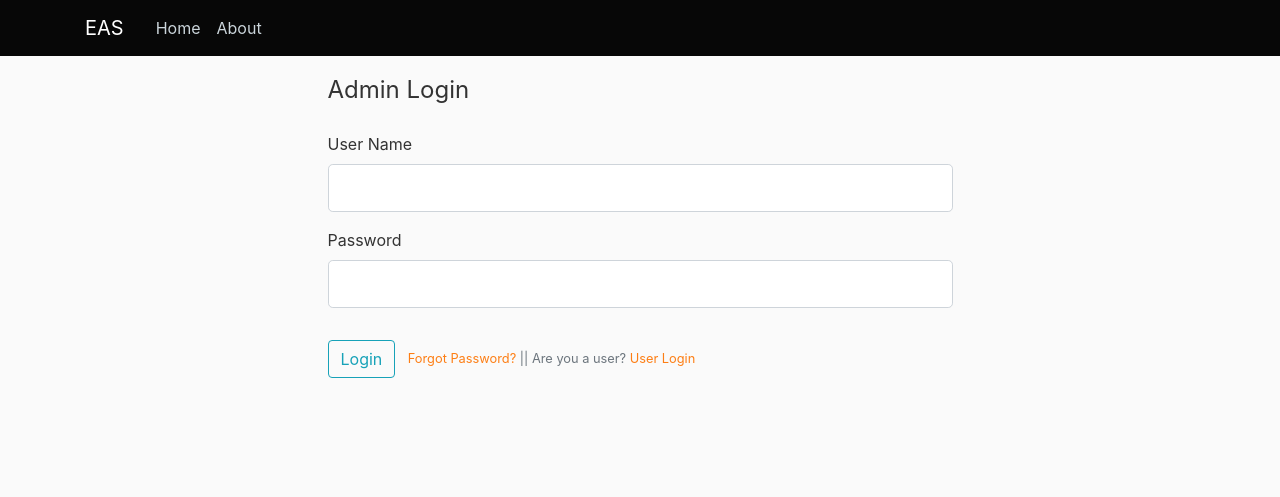
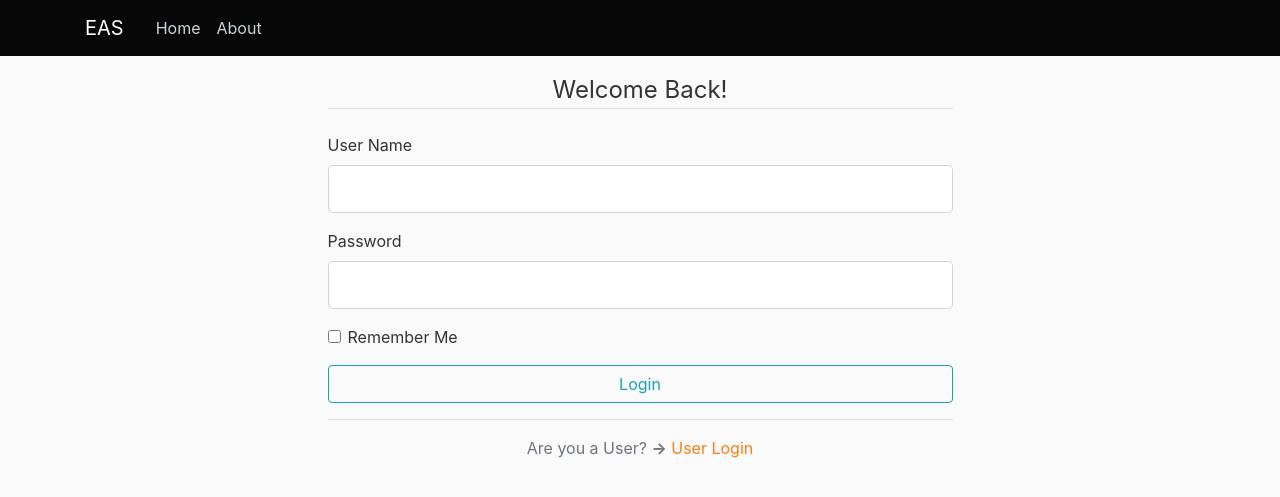
Before and after one commit to IWE-Tech/Eloquent-Academic-System, a Flask app: page /admin_login in a window 1280 px wide. Shown: the top 497 px of the page. Run offline with Flask 2, Linux system fonts and the light colour scheme; some libraries are stand-ins or nearby versions.

Commit message:
designed forms, taken care registering courses with same time and location

```diff
--- a/application/routes.py
+++ b/application/routes.py
@@ -189,20 +189,33 @@ def add_course():
             instructor = User.query.filter_by(user_id = teacher).first()
             instructor_role = 'teacher'
             if instructor and instructor.role == instructor_role:
-                course = Course(coursenumber=number, coursename=name, time=time, semester=semester, credit=credit, location=location, teacher_id=teacher)
-                db.session.add(course)
-                db.session.commit()
-                flash('The course has been successfully added', 'success')
+                course = Course(coursenumber=number, coursename=name, time=time, semester=semester,
+                credit=credit, location=location, teacher_id=teacher)
+                # take care if there is a course with same time at same location
+                c_with_sl_at_st = Course.query.filter(and_(Course.location == location, Course.time == time)).first()
+                if c_with_sl_at_st:
+                    flash('There is a course with same time and location registered before!', 'danger')
+                    return redirect(url_for('add_course'))
+                else:
+                    db.session.add(course)
+                    db.session.commit()
+                    flash('The course has been successfully added', 'success')
             else:
                 flash('The Teacher is not registered in the system', 'danger')
             return redirect(url_for('add_course'))
 
         else:
-            course = Course(coursenumber=number, coursename=name, time=time, semester=semester, credit=credit, location=location, teacher_id=None)
-            db.session.add(course)
-            db.session.commit()
-            flash('The course has been successfully added', 'success')
-
+            course = Course(coursenumber=number, coursename=name, time=time, semester=semester,
+            credit=credit, location=location, teacher_id=None)
+            # take care if there is a course with same time at same location
+            c_with_sl_at_st = Course.query.filter(and_(Course.location == location, Course.time == time)).first()
+            if c_with_sl_at_st:
+                flash('There is a course with same time and location registered before!', 'danger')
+                return redirect(url_for('add_course'))
+            else:
+                db.session.add(course)
+                db.session.commit()
+                flash('The course has been successfully added', 'success')
     return render_template('/admin/add_course.html')
 
 
--- a/application/templates/admin/admin_login.html
+++ b/application/templates/admin/admin_login.html
@@ -3,13 +3,22 @@
     <div class="row">
             <div class="col-md-3"></div>
             <div class="col-md-6">
+                    <div class="container">
+                        {% with messages = get_flashed_messages(with_categories=true)%}
+                            {% if messages %}
+                                {% for category, message in messages %}
+                                    <div class="alert alert-{{ category }}">
+                                    {{ message }}
+                                    </div>
+                                {%endfor%}
+                            {% endif %}
+                        {% endwith%}
+                    </div>
                 <div class='content-section'>
                     <form method="POST" , action="">
                         {{ form.hidden_tag() }}
                         <fieldset class="form-group">
-                        <legend class="border_bottom mb-4">Admin Login</legend>
-
-
+                            <legend class="border-bottom mb-4 text-center">Welcome Back!</legend>
                             <div class="form-group">
                                 {{ form.username.label(class="form-control-label") }}
                                 {% if form.username.errors %}
@@ -48,18 +57,23 @@
                             </div>
 
 
+                            <div class="form-check">
+                                {{ form.remember(class="form-check-input")}}
+                                {{ form.remember.label(class="form-check-label")}}
+                            </div>
+
                         </fieldset>
 
                         <div class="form-group">
-                        {{ form.submit(class='btn btn-outline-info')}}
-
-                        <small class="text-muted ml-2">
-                            <a href="#">Forgot Password?</a>
-                            || Are you a user? <a href="{{ url_for('login')}}">User Login</a>
-                        </small>
+                            {{ form.submit(class='btn btn-outline-info btn-block')}}
                         </div>
 
                     </form>
+                    <div class="border-top pt-3">
+                        <p class="text-muted text-center">
+                            Are you a User? <b>-></b> <a href="{{ url_for('login') }}" style="text-decoration: none;">User Login</a>
+                        </p>
+                    </div>
 
                 </div>
             </div>
--- a/application/templates/layout.html
+++ b/application/templates/layout.html
@@ -35,23 +35,6 @@
                 </div>
         </nav>
     </header>
-    <div class="container">
-        {% with messages = get_flashed_messages(with_categories=true)%}
-
-        {% if messages %}
-
-        {% for category, message in messages %}
-
-        <div class="alert alert-{{ category }}">
-            {{ message }}
-        </div>
-
-
-        {%endfor%}
-
-        {% endif %}
-        {% endwith%}
-    </div>
         {% block content %} {% endblock %}
 
 
--- a/application/templates/student/Courses.html
+++ b/application/templates/student/Courses.html
@@ -36,7 +36,7 @@
                             <td>{{ course.coursename }}</td>
                             <td>{{ course.credit }}</td>
                             <td>{{ course.time }}</td>
-                            <td>{{ course.teacher }}</td>
+                            <td>{{ course.teacher.firstname }} {{ course.teacher.lastname }}</td>
                             <td><a href="{{ url_for('select_course', course_number=course.coursenumber) }}" class="btn btn-outline-success">Select</a></td>
                         </tr>
                     {% endfor %}
```
Also changed, not shown: application/templates/admin/add_course.html (+7 -4 lines), application/templates/admin/add_user.html (+7 -4 lines), application/templates/login.html (+7 -7 lines), requirements.txt (added, +107 -0 lines), application/EAS.db. Lines whose indentation alone changed are shown as unchanged.
